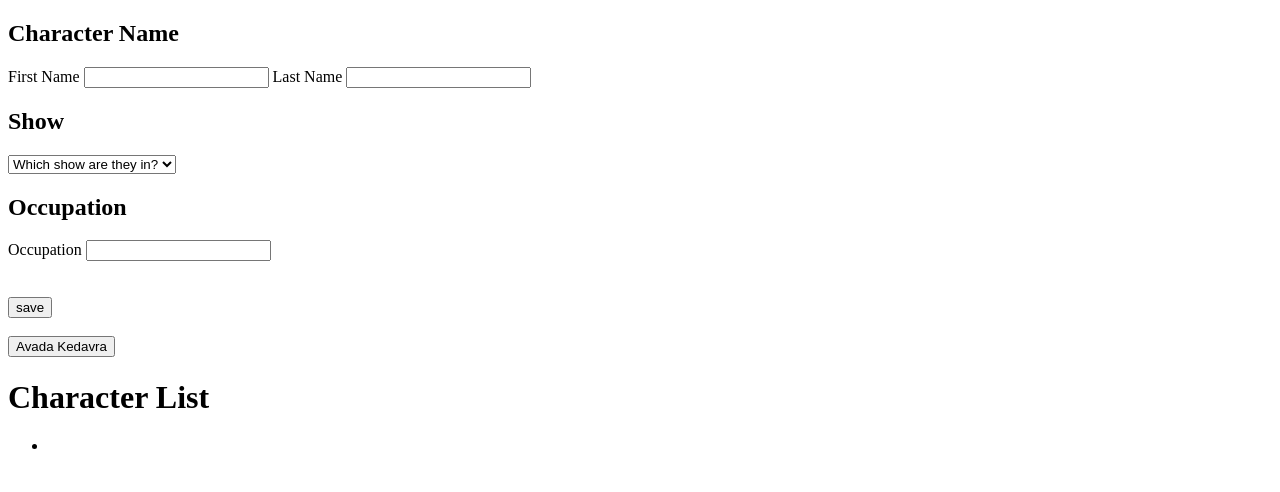
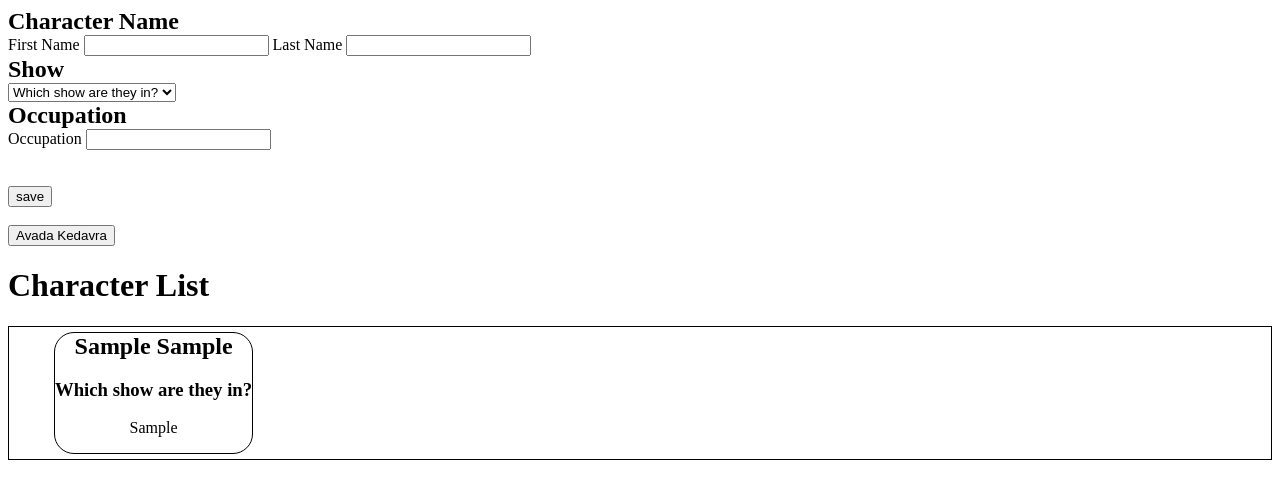
Before and after one commit to blairad/domWeekendHomework, a plain HTML site: page index.html in a window 1280 px wide. Both pictures are taken after typing "Sample", "Sample", "Sample" into the empty fields and a click on the input "save". Drawn offline with Linux system fonts and the light colour scheme.

Commit message:
everything but delete

```diff
--- a/CSS/main.css
+++ b/CSS/main.css
@@ -0,0 +1,22 @@
+li {
+    border: 1px solid black;
+    list-style: none;
+    width: auto;
+    text-align: center;
+
+    justify-content: center;
+    border-radius: 20px;
+    margin: 5px;
+
+   }
+
+   ul {
+   border: 1px solid black;
+   display:flex;
+   flex-direction: row;
+   flex-wrap: wrap;
+   }
+
+   h2 {
+       display: inline;
+   }
--- a/JS/app.js
+++ b/JS/app.js
@@ -8,22 +8,44 @@ document.addEventListener('DOMContentLoaded', () => {
     const handleSubmitForm = function (event) {
         event.preventDefault();
 
-        const characterListItem = createCharacterListItem(event.target);
-        const characterList = document.querySelector('#character-list');
-        characterList.appendChild(characterListItem);
+
+        const characterListItem = document.createElement('li');
+        characterListItem.classList.add('li');
+
+        const list = document.querySelector('ul');
+        list.appendChild(characterListItem);
+
+        const firstName = document.createElement('h2');
+        firstName.textContent = `${event.target.firstName.value} `
+        firstName.classList.add('h2');
+
+        const lastName = document.createElement('h2');
+        lastName.textContent = `${event.target.lastName.value}`
+        lastName.classList.add('h2');
+
+        const showTitle = document.createElement('h3');
+        showTitle.textContent = `${event.target.show.value}`
+        showTitle.classList.add('h3');
+
+        const characterOccupation = document.createElement('p');
+        characterOccupation.textContent = `${event.target.Occupation.value}`
+        characterOccupation.classList.add('p');
+
+        characterListItem.appendChild(firstName);
+        characterListItem.appendChild(lastName);
+        characterListItem.appendChild(showTitle);
+        characterListItem.appendChild(characterOccupation);
 
         event.target.reset();
+        }
 
-    }
+    // const handelDeleteAllClick = function (event){
+    // const characterListItem = document.querySelector('#DeleteAll');
+    // characterListItem.innerHTML = '' ;
 
-        const createCharacterListItem = function (form) {
-            const characterListItem = document.createElement('li');
-            characterListItem.classList.add('character-list-item');
-            return characterListItem;
-        }
-    // const list = document.querySelector('ul');
-    // list.appendChild(characterList);
 
-    // const firstNameElement = document.createElement('h2');
-    // firstNameElement.textContent = `${event.target.firstName.value}`
-    // firstNameElement.classList.add('h2');''
+//         var btn = document.getElementById('btn');
+//         btn.onclick = function () {
+//             document.getElementById('DeleteAll').remove();
+//             this.remove();
+// };
--- a/index.html
+++ b/index.html
@@ -15,13 +15,13 @@
                     <label for="firstName">First Name</label>
                     <input type="text" id="firstName" required/>
 
-                    <label for="Last-Name">Last Name</label>
-                    <input type="text" id="Last-Name"/>
+                    <label for="lastName">Last Name</label>
+                    <input type="text" id="lastName"/>
                 </div>
 
                 <h2>Show</h2>
                 <div class="form-item">
-                    <select id="select">
+                    <select id="show">
                         <option disabled selected>Which show are they in?</option>
                         <option value="The Wire">The Wire</option>
                         <option value="The Sopranos">The Sopranos</option>
@@ -39,9 +39,11 @@
                 <input type="submit" value="save"/>
                 <br>
                 <br>
-                <button id="Delete All">Avada Kedavra</button>
+
             </div>
         </form>
+        <button id="DeleteAll">Avada Kedavra</button>
+
 
         <h1>Character List</h1>
             <ul id="character-list"></ul>
```
